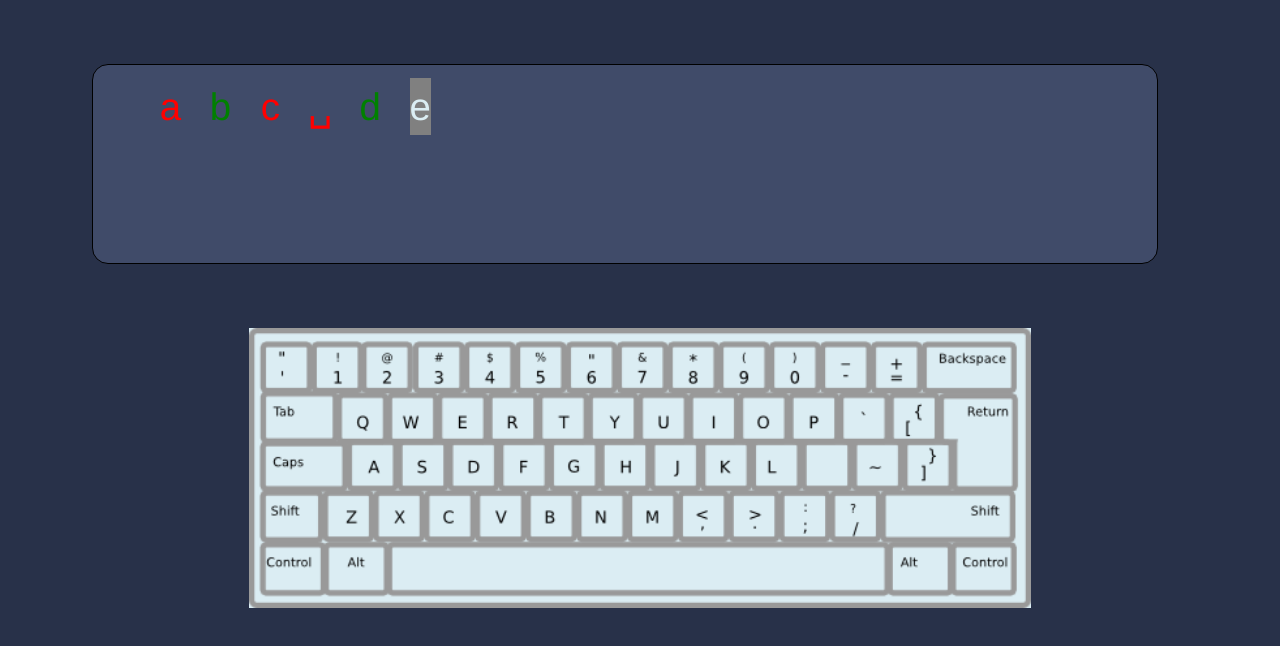
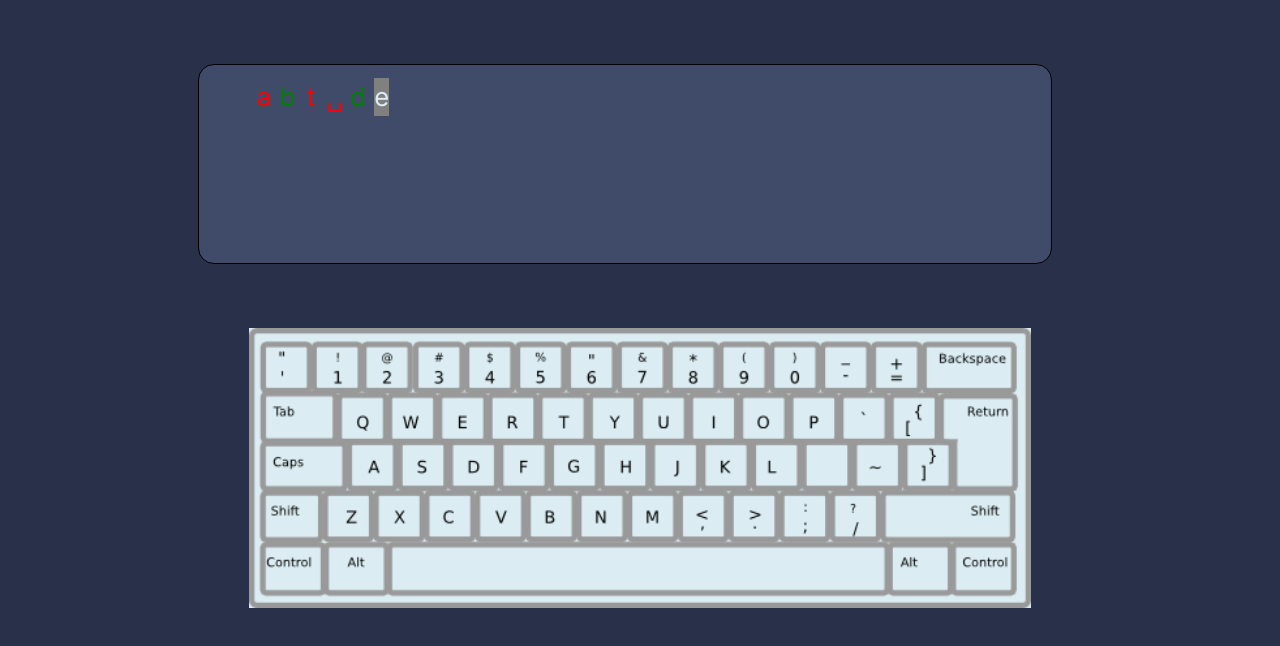
Before and after one commit to TomasPabloFerreira/typing-master, a Vue app: page / in a window 1280 px wide. Shown: the top 646 px of the page. Built offline with nearby package versions, Linux system fonts and the light colour scheme.

Commit message:
feat(styles)

```diff
--- a/src/components/LetterInput.vue
+++ b/src/components/LetterInput.vue
@@ -25,12 +25,16 @@ export default {
 
 <!-- Add "scoped" attribute to limit CSS to this component only -->
 <style scoped>
+
+@import url('https://fonts.googleapis.com/css2?family=Inter&family=Press+Start+2P&display=swap');
+
 .letter-input {
   display: inline-flex;
 }
 
 .letterText {
-  font-size: 3vw;
+  font-size: 2vw;
+  font-family: 'Inter', sans-serif;
 }
 
 .active {
@@ -42,4 +46,5 @@ export default {
 .success {
   color: green;
 }
+
 </style>
--- a/src/components/TextInput.vue
+++ b/src/components/TextInput.vue
@@ -1,7 +1,7 @@
 <template>
   <div id="text-input" class="row">
-    <div class="col-sm-1"></div>
-    <div id="text-input-container" class="col-sm-10 bg-sec">
+    <div class="col-sm-2"></div>
+    <div id="text-input-container" class="col-sm-8 bg-sec">
       <ul id="letterList">
         <li
           v-for="(letterData, index) in lettersData"
@@ -12,7 +12,7 @@
         </li>
       </ul>
     </div>
-    <div class="col-sm-1"></div>
+    <div class="col-sm-2"></div>
   </div>
 </template>
 
@@ -30,7 +30,7 @@ export default {
       lettersData: [
         { text: "a", state: 2 },
         { text: "b", state: 3 },
-        { text: "c", state: 2 },
+        { text: "t", state: 2 },
         { text: " ", state: 2 },
         { text: "d", state: 3 },
         { text: "e", state: 1 },
@@ -64,6 +64,6 @@ export default {
 
 .letter-input-box {
   height: 5%;
-  width: 5%;
+  width: 3%;
 }
 </style>
```
